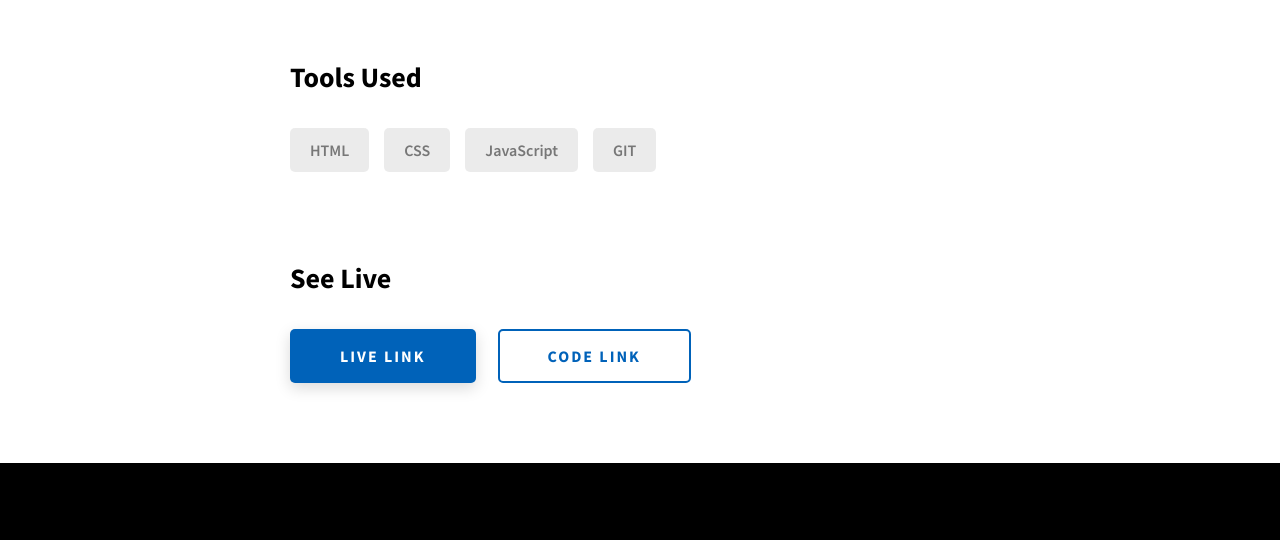
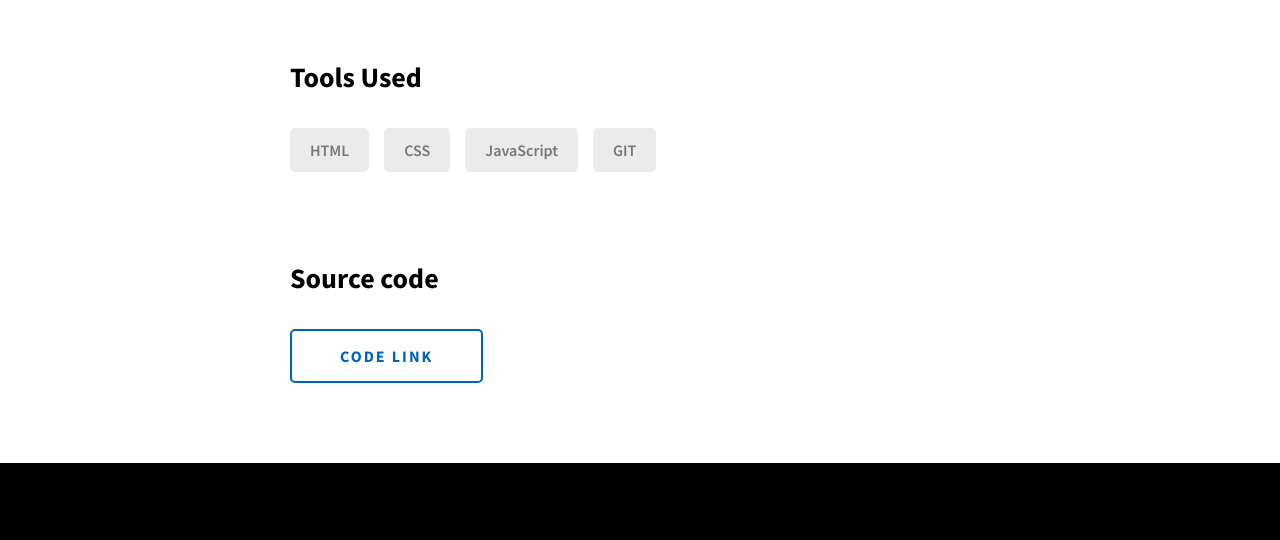
Before and after one commit to ghoshsoumyadip/portfolio.github.io, a website: page project-2.html in a window 1280 px wide. Shown: the part 1517-2057 px from the top of the page. Drawn offline with Linux system fonts and the light colour scheme.

Commit message:
Update project-2.html

```diff
--- a/project-2.html
+++ b/project-2.html
@@ -117,19 +117,12 @@
               </div>
             </div>
             <div class="project-details__links">
-              <h3 class="project-details__content-title">See Live</h3>
+              <h3 class="project-details__content-title">Source code</h3>
               <a
-                href="#"
-                class="btn btn--med btn--theme project-details__links-btn"
-                target="_blank"
-                >Live Link</a
-              >
-              <a
-                href="#"
+                href="https://github.com/ghoshsoumyadip/portfolio.github.io"
                 class="btn btn--med btn--theme-inv project-details__links-btn"
                 target="_blank"
-                >Code Link</a
-              >
+                >Code Link</a>
             </div>
           </div>
         </div>
```
